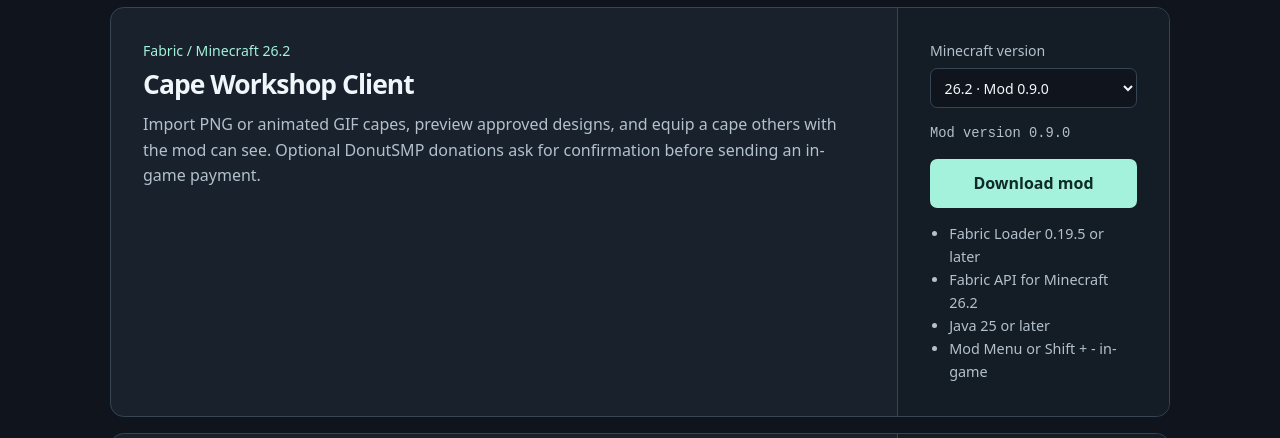
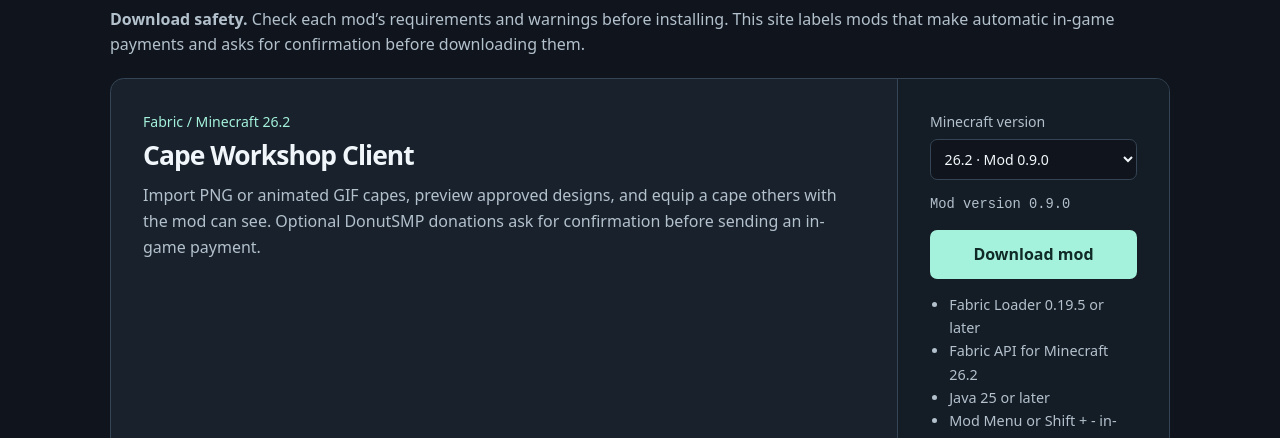
Before and after one commit to jryoung201-code/JR-Client-Download, a plain HTML site: page index.html in a window 1280 px wide. Shown: the part 662-1100 px from the top of the page. Drawn offline with Linux system fonts and the light colour scheme.

Commit message:
Add a download safety notice

```diff
--- a/index.html
+++ b/index.html
@@ -42,6 +42,7 @@
 
     .catalog { padding-block: 3rem 4rem; }
     h2 { font-size: clamp(1.55rem, 4vw, 2.1rem); letter-spacing: -.035em; margin-bottom: 1.1rem; }
+    .download-note { color: var(--muted); margin-bottom: 1.25rem; }
     #catalog-status { color: var(--muted); }
     #mod-list { display: grid; gap: 1rem; }
     .mod-card { display: grid; grid-template-columns: minmax(0, 1fr) minmax(14rem, 17rem); border: 1px solid var(--border); border-radius: .85rem; overflow: hidden; background: var(--panel); }
@@ -88,6 +89,7 @@
     </section>
     <section class="catalog wrap" id="downloads" aria-labelledby="mods-title">
       <h2 id="mods-title">Downloads</h2>
+      <p class="download-note"><strong>Download safety.</strong> Check each mod’s requirements and warnings before installing. This site labels mods that make automatic in-game payments and asks for confirmation before downloading them.</p>
       <p id="catalog-status" role="status">Loading mods…</p>
       <div id="mod-list"></div>
       <noscript>
```
